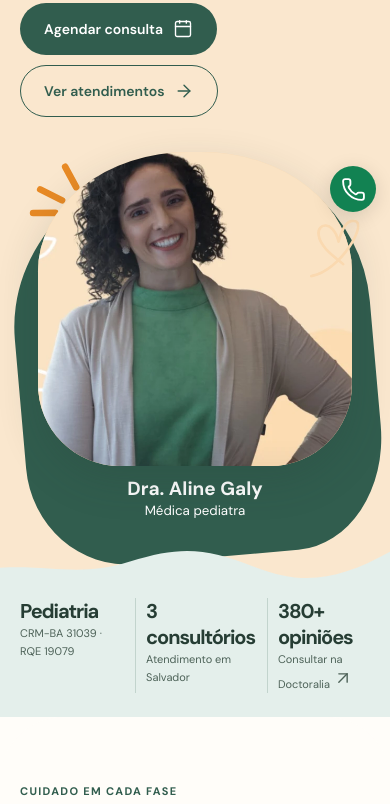
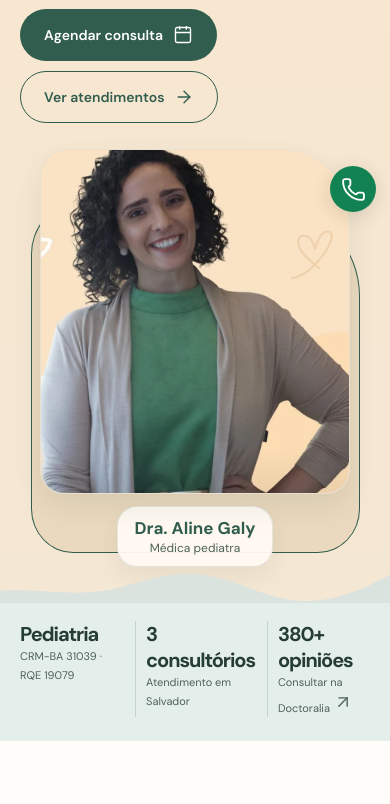
Before and after one commit to taisgb/dra-aline-galy-previa, a plain HTML site: page index.html in a window 390 px wide. Shown: the part 618-1422 px from the top of the page. Drawn offline with nearby package versions, Linux system fonts and the light colour scheme; a web font is replaced by a local one.

Commit message:
Atualizar o style.css

```diff
--- a/style.css
+++ b/style.css
@@ -9,3 +9,153 @@
 @media(prefers-reduced-motion:reduce){html{scroll-behavior:auto}*,*:before,*:after{transition:none!important;animation:none!important}.js .reveal{opacity:1!important;transform:none!important}}
 
 .floating svg{fill:none;stroke:currentColor;stroke-width:1.8}
+
+
+/* V2 — refinamento da hero: menos peso visual, enquadramento melhor da foto e menos sensação de transparência */
+.hero-shell{
+  background: linear-gradient(180deg, var(--bg) 0%, #f4e7d4 100%);
+}
+
+.hero-shell:before,
+.hero-shell:after{
+  opacity: .38;
+}
+
+.hero{
+  align-items: center;
+}
+
+.hero-copy{
+  padding-bottom: 46px;
+}
+
+.hero-art{
+  max-width: 520px;
+  min-height: 0;
+  align-self: center;
+  padding: 14px 18px 46px;
+}
+
+.shape-back{
+  inset: 12% 3% 10%;
+  background: #ead9be;
+  border: 2px solid #315d4e;
+  border-radius: 42px 88px 42px 42px / 48px 90px 44px 44px;
+  transform: none;
+}
+
+.portrait{
+  max-width: 362px;
+  aspect-ratio: 4 / 4.35;
+  background: #f7ebdb;
+  border: 1px solid #315d4e14;
+  border-radius: 34px 86px 30px 30px;
+  box-shadow: 0 12px 28px #263d3418;
+}
+
+.portrait img{
+  object-fit: cover;
+  object-position: 50% 18%;
+  transform: scale(1.02);
+}
+
+.portrait-label{
+  width: fit-content;
+  margin: 16px auto 0;
+  padding: 12px 22px;
+  border-radius: 20px;
+  background: rgba(255, 250, 243, .96);
+  color: var(--green);
+  border: 1px solid #315d4e20;
+  box-shadow: 0 10px 24px #263d3410;
+}
+
+.portrait-label strong{
+  font-size: 18px;
+}
+
+.portrait-label small{
+  font-size: 13px;
+  color: var(--muted);
+}
+
+.hero-rays{
+  left: 4%;
+  top: 12%;
+  width: 13%;
+}
+
+.hero-heart{
+  right: 6%;
+  top: 20%;
+  width: 14%;
+  color: #ebcaa4;
+  opacity: .7;
+}
+
+.hero-wave{
+  color: #dbe3df;
+}
+
+@media (min-width: 801px){
+  .hero-shell .wrap.header{
+    background: rgba(255, 249, 241, .94);
+  }
+}
+
+@media (max-width: 760px){
+  .hero{
+    gap: 18px;
+    padding-block: 32px 0;
+  }
+
+  .hero-copy{
+    padding-bottom: 0;
+  }
+
+  .hero-art{
+    max-width: 390px;
+    padding: 8px 8px 36px;
+  }
+
+  .shape-back{
+    inset: 14% 3% 11%;
+    border-width: 1.5px;
+  }
+
+  .portrait{
+    max-width: 310px;
+    aspect-ratio: 4 / 4.45;
+    border-radius: 28px 68px 24px 24px;
+  }
+
+  .portrait img{
+    object-position: 50% 16%;
+    transform: scale(1.05);
+  }
+
+  .portrait-label{
+    margin-top: 12px;
+    padding: 10px 16px;
+  }
+
+  .portrait-label strong{
+    font-size: 17px;
+  }
+
+  .portrait-label small{
+    font-size: 12px;
+  }
+
+  .hero-rays{
+    left: 6%;
+    top: 14%;
+    width: 16%;
+  }
+
+  .hero-heart{
+    right: 8%;
+    top: 18%;
+    width: 16%;
+  }
+}
```
